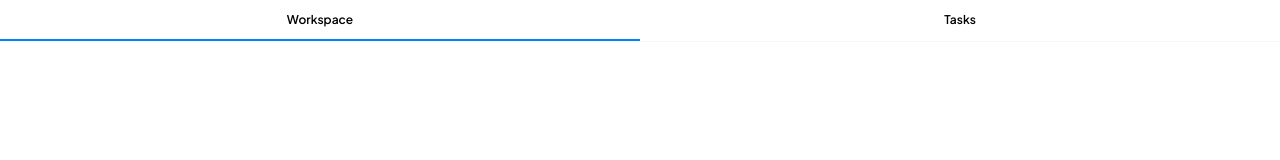
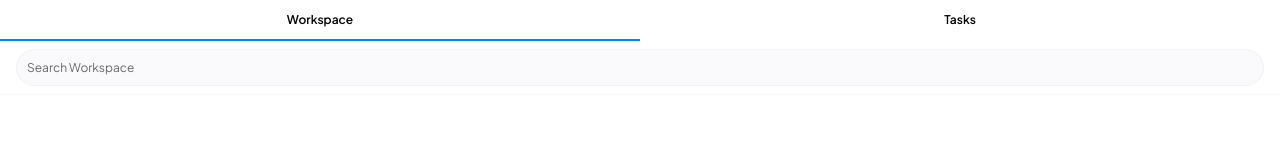
Before and after one commit to 9trocoder/mmekut, a React (Create React App) app: page /workspace in a window 1280 px wide. Shown: the top 160 px of the page. Built offline with nearby package versions, Linux system fonts and the light colour scheme.

Commit message:
added search input to workspace

```diff
--- a/src/pages/workspacepage/workspacepage.css
+++ b/src/pages/workspacepage/workspacepage.css
@@ -367,3 +367,25 @@
   font-weight: 500;
   color: #000b23;
 }
+
+
+.workspacepage__searchcnt {
+  padding: 8px 16px;
+  width: 100%;
+}
+
+.workspacepage__searchcnt input {
+  background-color: rgba(154, 159, 191, 0.05);
+  border: .5px solid #9A9FBF15;
+  width: 100%;
+  border-radius: 9999px;
+  padding: 10px 10px;
+  font-family: inherit;
+  font-size: 12px;
+  font-weight: 400;
+  outline: none;
+}
+
+.workspacepage__searchcnt input::placeholder {
+  color: #666;
+}
--- a/src/pages/workspacepage/workspacepage.js
+++ b/src/pages/workspacepage/workspacepage.js
@@ -150,6 +150,9 @@ function Workspacepage() {
           >
             <button>Tasks</button>
           </div>
+        </div>
+        <div className="workspacepage__searchcnt">
+          <input type="text" placeholder="Search Workspace" />
         </div>
         {dividerr}
 
@@ -333,7 +336,7 @@ function Workspacepage() {
                     className="showmetaskmenuoverlay"
                   />
                   <div className="showmetaskmenubody">
-                  <div
+                    <div
                       onClick={() => {
                         setShowaddTaskMenu(false);
                         setShowaddTaskButton(true);
```
